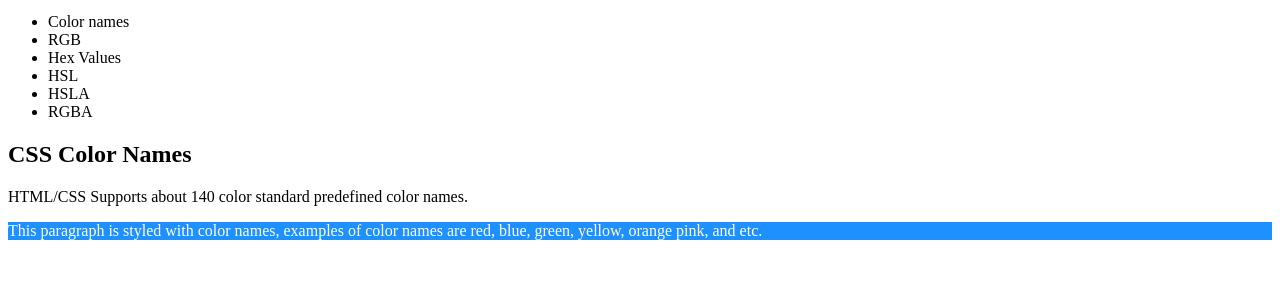
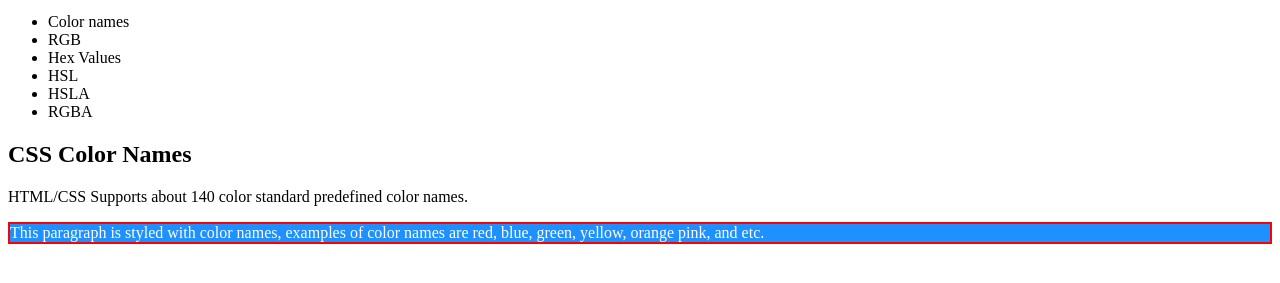
Before and after one commit to zadvajr/yt3_css_code_practice, a plain HTML site: page css_colors/index.html in a window 1280 px wide. Shown: the part 101-384 px from the top of the page. Drawn offline with Linux system fonts and the light colour scheme.

Commit message:
css color names

```diff
--- a/css_colors/styles.css
+++ b/css_colors/styles.css
@@ -4,4 +4,7 @@
 #style-1 {
     background-color: DodgerBlue;
     color: white;
+    border: 2px solid red;
 }
+
+/*  */
```
Also changed, not shown: css_colors/index.html (line endings or trailing spaces).
